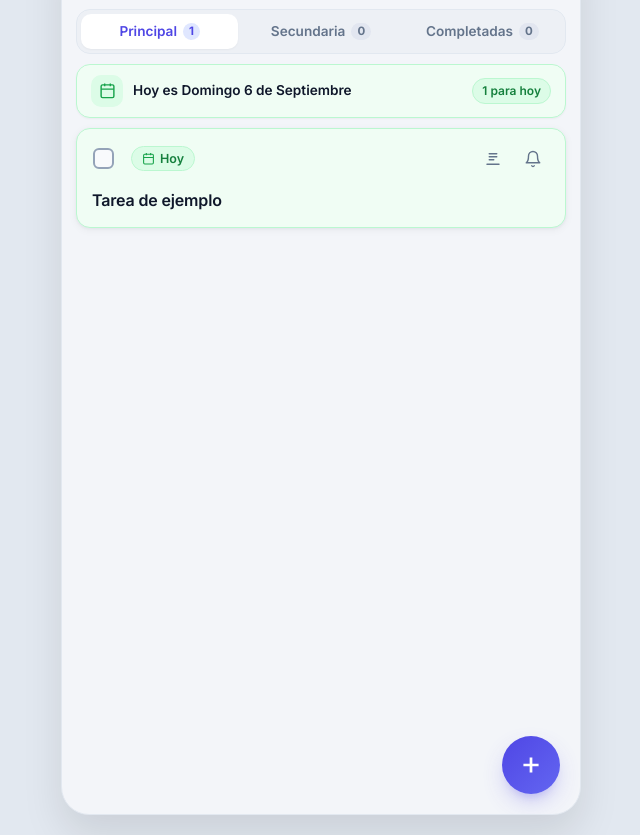
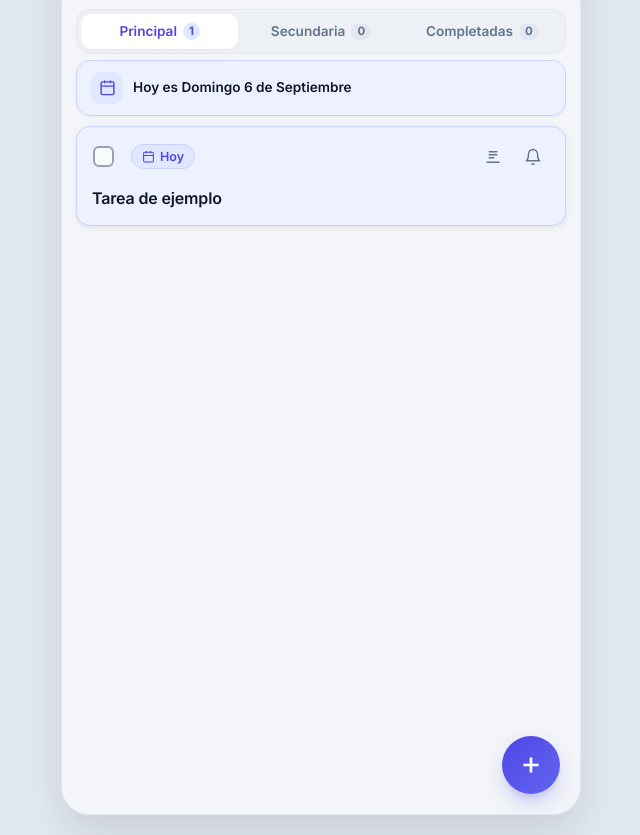
Before and after one commit to wacoss/todopublico, a plain HTML site: page index.html in a window 1280 px wide. Shown: the part 85-920 px from the top of the page, without its empty margins (319-959 px from the left). Drawn offline with Linux system fonts and the light colour scheme.

Commit message:
Update index.html

```diff
--- a/index.html
+++ b/index.html
@@ -25,8 +25,8 @@
       --surface-2: #edf0f5;
       --surface-2-hover: #e2e6f0;
       --check-bg: #f8fafc;
-      --today-bg: #f0fdf4;
-      --today-border: #bbf7d0;
+      --today-bg: #eef2ff;
+      --today-border: #c7d2fe;
       --text: #0f172a;
       --text-secondary: #475569;
       --brandtext: #3730a3;
@@ -65,8 +65,8 @@
       --surface-2: #1e293b;
       --surface-2-hover: #2d3b55;
       --check-bg: #151e30;
-      --today-bg: linear-gradient(135deg, rgba(16, 185, 129, 0.16), rgba(5, 150, 105, 0.1));
-      --today-border: rgba(52, 211, 153, 0.35);
+      --today-bg: linear-gradient(135deg, rgba(79, 70, 229, 0.18), rgba(99, 102, 241, 0.12));
+      --today-border: rgba(99, 102, 241, 0.45);
       --text: #f8fafc;
       --text-secondary: #cbd5e1;
       --brandtext: #e0e7ff;
@@ -162,17 +162,11 @@
     }
 
     .brand-title {
-      font-size: 1.05rem;
+      font-size: 1.1rem;
       font-weight: 700;
       letter-spacing: -0.02em;
       color: var(--text);
       line-height: 1.2;
-    }
-
-    .brand-subtitle {
-      font-size: 0.72rem;
-      color: var(--muted);
-      font-weight: 500;
     }
 
     .header-actions {
@@ -286,40 +280,29 @@
       color: var(--icon);
     }
 
-    /* Resumen / Tarjeta del Día */
+    /* Fila de Fecha de Hoy (intercalada cronológicamente) */
     .today-summary-bar {
-      margin: 4px 14px 10px 14px;
+      margin: 0;
       background: var(--today-bg);
       border: 1px solid var(--today-border);
       border-radius: var(--radius-lg);
-      padding: 10px 14px;
-      display: flex;
-      align-items: center;
-      justify-content: space-between;
+      padding: 11px 14px;
+      display: flex;
+      align-items: center;
+      gap: 10px;
       box-shadow: var(--shadow-sm);
-    }
-
-    .today-info {
-      display: flex;
-      align-items: center;
-      gap: 10px;
     }
 
     .today-badge-icon {
       width: 32px;
       height: 32px;
       border-radius: var(--radius-md);
-      background: #dcfce7;
-      color: #16a34a;
+      background: var(--icon-hover-bg);
+      color: var(--icon);
       display: flex;
       align-items: center;
       justify-content: center;
       flex-shrink: 0;
-    }
-
-    html.dark .today-badge-icon {
-      background: rgba(16, 185, 129, 0.22);
-      color: #34d399;
     }
 
     .today-badge-icon svg {
@@ -332,22 +315,6 @@
       font-size: 0.85rem;
       font-weight: 600;
       color: var(--text);
-    }
-
-    .today-metric-pill {
-      font-size: 0.75rem;
-      font-weight: 600;
-      padding: 4px 9px;
-      border-radius: 20px;
-      background: #dcfce7;
-      color: #15803d;
-      border: 1px solid #bbf7d0;
-    }
-
-    html.dark .today-metric-pill {
-      background: rgba(16, 185, 129, 0.22);
-      color: #6ee7b7;
-      border: 1px solid rgba(52, 211, 153, 0.35);
     }
 
     /* Contenedor de la lista de tareas */
@@ -473,23 +440,13 @@
     }
 
     .date-chip.is-today {
-      background: #dcfce7;
-      color: #15803d;
+      background: var(--icon-hover-bg);
+      color: var(--icon);
       border-color: var(--today-border);
     }
 
     .date-chip.is-today svg {
-      color: #16a34a;
-    }
-
-    html.dark .date-chip.is-today {
-      background: rgba(16, 185, 129, 0.22);
-      color: #6ee7b7;
-      border-color: var(--today-border);
-    }
-
-    html.dark .date-chip.is-today svg {
-      color: #34d399;
+      color: var(--icon);
     }
 
     .date-chip.no-hover {
@@ -923,8 +880,8 @@
     }
 
     .cal-cell.today {
-      border-color: #10b981;
-      color: #10b981;
+      border-color: var(--icon);
+      color: var(--icon);
       font-weight: 700;
     }
 
@@ -1054,7 +1011,6 @@
       </div>
       <div class="brand-text-wrap">
         <span class="brand-title">To Do List</span>
-        <span class="brand-subtitle" id="taskCounterSubtitle">Cargando...</span>
       </div>
     </div>
 
@@ -1105,17 +1061,6 @@
     </div>
   </nav>
 
-  <!-- Resumen de Fecha Hoy (solo pestaña Principal) -->
-  <div class="today-summary-bar" id="resumenHoyBar">
-    <div class="today-info">
-      <div class="today-badge-icon">
-        <svg viewBox="0 0 24 24" fill="none" stroke="currentColor"><rect x="3" y="4" width="18" height="18" rx="2" ry="2"></rect><line x1="16" y1="2" x2="16" y2="6"></line><line x1="8" y1="2" x2="8" y2="6"></line><line x1="3" y1="10" x2="21" y2="10"></line></svg>
-      </div>
-      <span class="today-text-date" id="bannerHoyFecha">Hoy</span>
-    </div>
-    <span class="today-metric-pill" id="bannerHoyMetrica">0 pendientes</span>
-  </div>
-
   <!-- Lista de Tareas -->
   <section class="tasks-container" id="listaTareas" aria-label="Lista de tareas">
     <div class="empty-state-box">
@@ -1384,7 +1329,7 @@
   function guardarEstado() {
     safeSetItem(STORAGE_KEY, JSON.stringify(tareasGlobales));
     sincronizarRecordatoriosConWorker();
-    actualizarBadgesYResumen();
+    actualizarBadges();
   }
 
   function bindAutosize(el) {
@@ -1462,51 +1407,78 @@
     if (btn) btn.classList.toggle('hidden', pestanaActiva === 'completadas');
   }
 
-  function actualizarBadgesYResumen() {
+  function actualizarBadges() {
     const bp = document.getElementById('badgePrincipal');
     const bs = document.getElementById('badgeSecundaria');
     const bc = document.getElementById('badgeCompletadas');
     if (bp) bp.textContent = tareasGlobales.principal.length;
     if (bs) bs.textContent = tareasGlobales.secundaria.length;
     if (bc) bc.textContent = tareasGlobales.completadas.length;
-
-    const sub = document.getElementById('taskCounterSubtitle');
-    const totalPendientes = tareasGlobales.principal.length + tareasGlobales.secundaria.length;
-    if (sub) sub.textContent = `${totalPendientes} pendientes`;
-
-    // Resumen fecha hoy
+  }
+
+  function crearFilaHoy() {
+    const bar = document.createElement('div');
+    bar.className = 'today-summary-bar';
+    bar.id = 'resumenHoyBar';
     const d = new Date();
     const hoyTexto = `Hoy es ${NOMBRES_DIAS[d.getDay()]} ${d.getDate()} de ${NOMBRES_MESES[d.getMonth()]}`;
-    const bannerFecha = document.getElementById('bannerHoyFecha');
-    if (bannerFecha) bannerFecha.textContent = hoyTexto;
-
-    const tareasHoy = tareasGlobales.principal.filter(t => t.fecha === hoyISO()).length;
-    const bannerMetrica = document.getElementById('bannerHoyMetrica');
-    if (bannerMetrica) bannerMetrica.textContent = `${tareasHoy} para hoy`;
-
-    // Mostrar barra fija de fecha solo en la pestaña "Principal"
-    const resumenBar = document.getElementById('resumenHoyBar');
-    if (resumenBar) {
-      resumenBar.classList.toggle('hidden', pestanaActiva !== 'principal');
-    }
+
+    bar.innerHTML = `
+      <div class="today-badge-icon" aria-hidden="true">
+        <svg viewBox="0 0 24 24" fill="none" stroke="currentColor"><rect x="3" y="4" width="18" height="18" rx="2" ry="2"></rect><line x1="16" y1="2" x2="16" y2="6"></line><line x1="8" y1="2" x2="8" y2="6"></line><line x1="3" y1="10" x2="21" y2="10"></line></svg>
+      </div>
+      <span class="today-text-date">${hoyTexto}</span>
+    `;
+    return bar;
   }
 
   function renderizar() {
     actualizarBotonNuevaTarea();
-    actualizarBadgesYResumen();
+    actualizarBadges();
     const contenedor = document.getElementById('listaTareas');
     contenedor.innerHTML = '';
 
     let tareas = obtenerListaActiva().slice();
     if (pestanaActiva === 'principal' || pestanaActiva === 'completadas') tareas = ordenarPorFecha(tareas);
+
+    if (pestanaActiva === 'principal') {
+      let filaHoyInsertada = false;
+      const hoy = hoyISO();
+
+      tareas.forEach((t, index) => {
+        // Intercalar la fila de hoy en su orden cronológico exacto
+        if (!filaHoyInsertada && (!t.fecha || t.fecha >= hoy)) {
+          contenedor.appendChild(crearFilaHoy());
+          filaHoyInsertada = true;
+        }
+        contenedor.appendChild(crearFilaTarea(t, index, tareas.length));
+      });
+
+      // Si todas las tareas tenían fecha previa a hoy (o no hay tareas)
+      if (!filaHoyInsertada) {
+        contenedor.appendChild(crearFilaHoy());
+      }
+
+      if (tareas.length === 0) {
+        const vacio = document.createElement('div');
+        vacio.className = 'empty-state-box';
+        vacio.innerHTML = `
+          <div class="empty-icon-circle">
+            <svg viewBox="0 0 24 24" fill="none" stroke="currentColor"><circle cx="12" cy="12" r="10"></circle><line x1="12" y1="8" x2="12" y2="12"></line><line x1="12" y1="16" x2="12.01" y2="16"></line></svg>
+          </div>
+          <span class="empty-title">Lista vacía</span>
+          <span class="empty-subtitle">No tienes tareas pendientes.<br>Usa el botón + para añadir una.</span>
+        `;
+        contenedor.appendChild(vacio);
+      }
+      return;
+    }
 
     if (tareas.length === 0) {
       const vacio = document.createElement('div');
       vacio.className = 'empty-state-box';
-      let msg = 'No tienes tareas pendientes.<br>Usa el botón + para añadir una.';
-      if (pestanaActiva === 'secundaria') {
-        msg = 'No tienes tareas secundarias.<br>Usa el botón + para añadir una.';
-      } else if (pestanaActiva === 'completadas') {
+      let msg = 'No tienes tareas secundarias.<br>Usa el botón + para añadir una.';
+      if (pestanaActiva === 'completadas') {
         msg = 'Aún no hay tareas completadas.';
       }
       vacio.innerHTML = `
```
